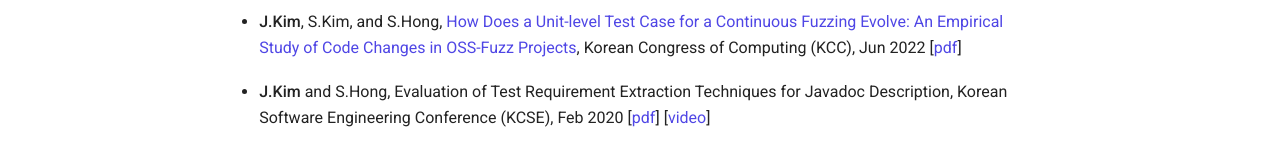
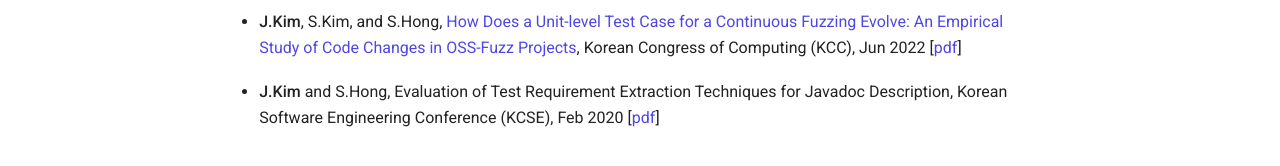
Before and after one commit to JeewoongKim/jeewoongkim.github.io, a Jekyll site: the page built from publications.md, in a window 1280 px wide. Shown: the part 521-687 px from the top of the page. Built offline with Jekyll 4.4.1, drawn with Linux system fonts in a browser that asks for light colours.

Commit message:
remove broken url

```diff
--- a/publications.md
+++ b/publications.md
@@ -11,4 +11,4 @@ body_class: publications-page
 - **J.Kim** and S.Hong, BugOss: A Regression Bug Benchmark for Empirical Study of Regression Fuzzing Techniques, the 16th IEEE International Conference on Software Testing, Verification and Validation (ICST), Poster Track, April 2023
 - **J.Kim** and S.Hong, [Inferring Fine-grained Traceability Links between Javadoc Comment and JUnit Test Code](https://ieeexplore.ieee.org/document/9978264/), the 38th IEEE International Conference on Software Maintenance and Evolution (ICSME), New Ideas and Emerging Results Track (NIER), Oct 2022 \[[video(kor)](https://youtu.be/cYSnoM7Z9hc)\]
 - **J.Kim**, S.Kim, and S.Hong, [How Does a Unit-level Test Case for a Continuous Fuzzing Evolve: An Empirical Study of Code Changes in OSS-Fuzz Projects](https://www.dbpia.co.kr/journal/articleDetail?nodeId=NODE11113310&buildDate=2026-02-24+10%3A04%3A31&cdnUrl=https%3A%2F%2Fcdn.dbpia.co.kr%2Fstatic&nowDate=20260330_1&appVersion=1.0.0&buildTime=20260224100431&minify=.min&nodeId=NODE11113310&mobileYN=N&medaTypeCode=185005&isPDFSizeAllowed=true&locale=ko&foreignIpYn=N&articleTitle=%EC%97%B0%EC%86%8D%EC%A0%81+%ED%8D%BC%EC%A7%95%EC%9D%84+%EC%9C%84%ED%95%9C+%EC%9C%A0%EB%8B%9B+%ED%85%8C%EC%8A%A4%ED%8A%B8%EB%8A%94+%EC%96%B4%EB%96%BB%EA%B2%8C+%EB%B3%80%ED%99%94%ED%95%98%EB%8A%94%EA%B0%80%3A+OSS-Fuzz%EC%9D%98+%ED%8D%BC%EC%A7%95+%ED%85%8C%EC%8A%A4%ED%8A%B8+%EC%BC%80%EC%9D%B4%EC%8A%A4+%EB%B3%80%EA%B2%BD+%EC%97%B0%EA%B5%AC&articleTitleEn=How+Does+a+Unit-level+Test+Case+for+Continuous+Fuzzing+Evolves%3A+An+Empirical+Study+of+Code+Changes+in+OSS-Fuzz+Projects&voisId=VOIS00692868&voisName=%ED%95%9C%EA%B5%AD%EC%A0%95%EB%B3%B4%EA%B3%BC%ED%95%99%ED%9A%8C+2022+%ED%95%9C%EA%B5%AD%EC%BB%B4%ED%93%A8%ED%84%B0%EC%A2%85%ED%95%A9%ED%95%99%EC%88%A0%EB%8C%80%ED%9A%8C+%EB%85%BC%EB%AC%B8%EC%A7%91&voisCnt=769&searchResultKey=%2FlMfWK6MWZi5N74t6Fqz8W2SzT9VlhC%2BOSzOMFbo4pXig64LpL3n%2BiOKcuQNBLxC&language=ko_KR&hasTopBanner=true), Korean Congress of Computing (KCC), Jun 2022 \[[pdf](/pubs/kcc22_oss-fuzz-change.pdf)\]
-- **J.Kim** and S.Hong, Evaluation of Test Requirement Extraction Techniques for Javadoc Description, Korean Software Engineering Conference (KCSE), Feb 2020 \[[pdf](/pubs/kcse20-javadoc.pdf)\] \[[video](https://www.youtube.com/watch?v=gjiPzHg5Ohw)\]
+- **J.Kim** and S.Hong, Evaluation of Test Requirement Extraction Techniques for Javadoc Description, Korean Software Engineering Conference (KCSE), Feb 2020 \[[pdf](/pubs/kcse20-javadoc.pdf)\]
```
